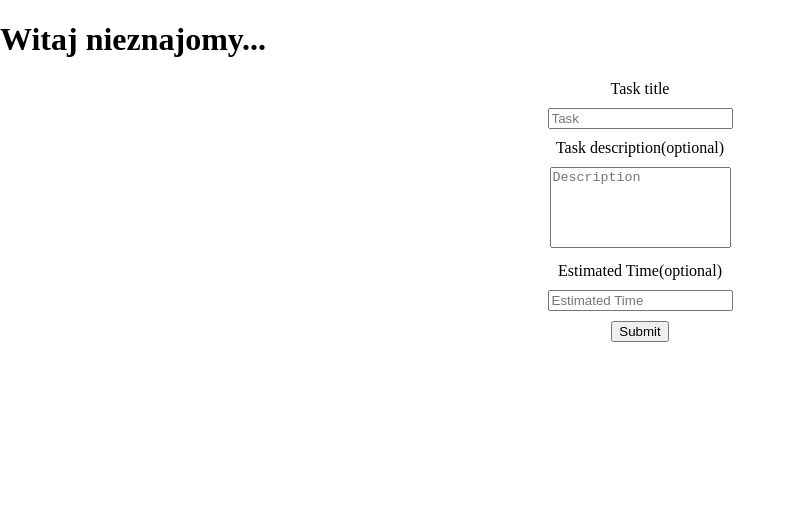
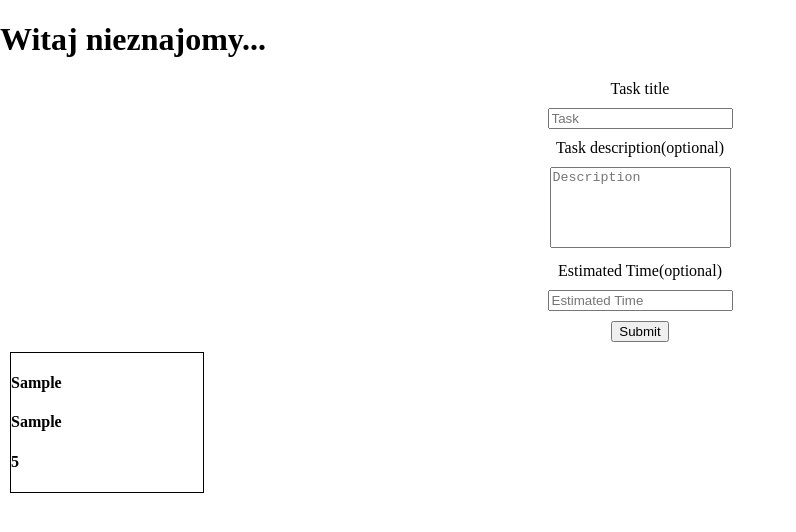
Before and after one commit to drillprop/todolist, a React (Create React App) app: page /dashboard in a window 1280 px wide. Both pictures are taken after typing "Sample", "Sample", "5" into the empty fields and a click on the button "Submit". Shown: the top 532 px of the page, without its empty margins (0-796 px from the left). Built offline with nearby package versions, Linux system fonts and the light colour scheme.

Commit message:
showing tasks is now possible, needs better styling

```diff
--- a/src/Components/AddTaskForm.js
+++ b/src/Components/AddTaskForm.js
@@ -10,7 +10,6 @@ class AddTaskForm extends Component {
     const taskTitle = this.taskTitleRef.current.value;
     const taskDesc = this.taskDescRef.current.value;
     const taskEstTime = this.taskEstTime.current.value;
-    console.log(taskTitle, taskDesc, taskEstTime);
     const task = {
       taskTitle,
       taskDesc,
--- a/src/Components/Dashboard.js
+++ b/src/Components/Dashboard.js
@@ -1,6 +1,7 @@
 import React, { Fragment, Component } from "react";
 import AddTaskForm from "./AddTaskForm";
 import PropTypes from "prop-types";
+import ShowTasks from "./ShowTasks";
 
 class Dashboard extends Component {
   state = {
@@ -10,7 +11,6 @@ class Dashboard extends Component {
     addTask: PropTypes.func
   };
   addTask = task => {
-    //copy tasks
     const tasks = { ...this.state.tasks };
     tasks[`task${Date.now()}`] = task;
     this.setState({
@@ -22,6 +22,7 @@ class Dashboard extends Component {
       <Fragment>
         <h1>Witaj nieznajomy...</h1>
         <AddTaskForm addTask={this.addTask} />
+        <ShowTasks tasks={this.state.tasks} />
       </Fragment>
     );
   }
--- /dev/null
+++ b/src/Components/ShowTasks.js
@@ -0,0 +1,26 @@
+import React, { Component } from "react";
+import Task from "./Task";
+import PropTypes from "prop-types";
+
+class ShowTasks extends Component {
+  static propTypes = {
+    tasks: PropTypes.shape({
+      taskTitle: PropTypes.string,
+      taskDesc: PropTypes.string,
+      taskEstTime: PropTypes.string
+    })
+  };
+  render() {
+    const { tasks } = this.props;
+    const tasksKeys = Object.keys(this.props.tasks);
+    return (
+      <div>
+        {tasksKeys.map(task => {
+          return <Task key={task} details={tasks[task]} />;
+        })}
+      </div>
+    );
+  }
+}
+
+export default ShowTasks;
--- /dev/null
+++ b/src/Components/Task.js
@@ -0,0 +1,23 @@
+import React, { Component } from "react";
+import PropTypes from "prop-types";
+class Task extends Component {
+  static propTypes = {
+    details: PropTypes.shape({
+      taskTitle: PropTypes.string,
+      taskDesc: PropTypes.string,
+      taskEstTime: PropTypes.string
+    })
+  };
+  render() {
+    const { taskTitle, taskDesc, taskEstTime } = this.props.details;
+    return (
+      <div className="task">
+        <h4>{taskTitle}</h4>
+        <h4>{taskDesc}</h4>
+        <h4>{taskEstTime}</h4>
+      </div>
+    );
+  }
+}
+
+export default Task;
--- a/src/style.css
+++ b/src/style.css
@@ -23,3 +23,12 @@ textarea {
 input {
   margin-bottom: 10px;
 }
+
+/*  Task */
+.task {
+  border: 1px solid black;
+  width: 15%;
+  display: inline-block;
+  margin-left: 10px;
+  margin-top: 10px;
+}
```
